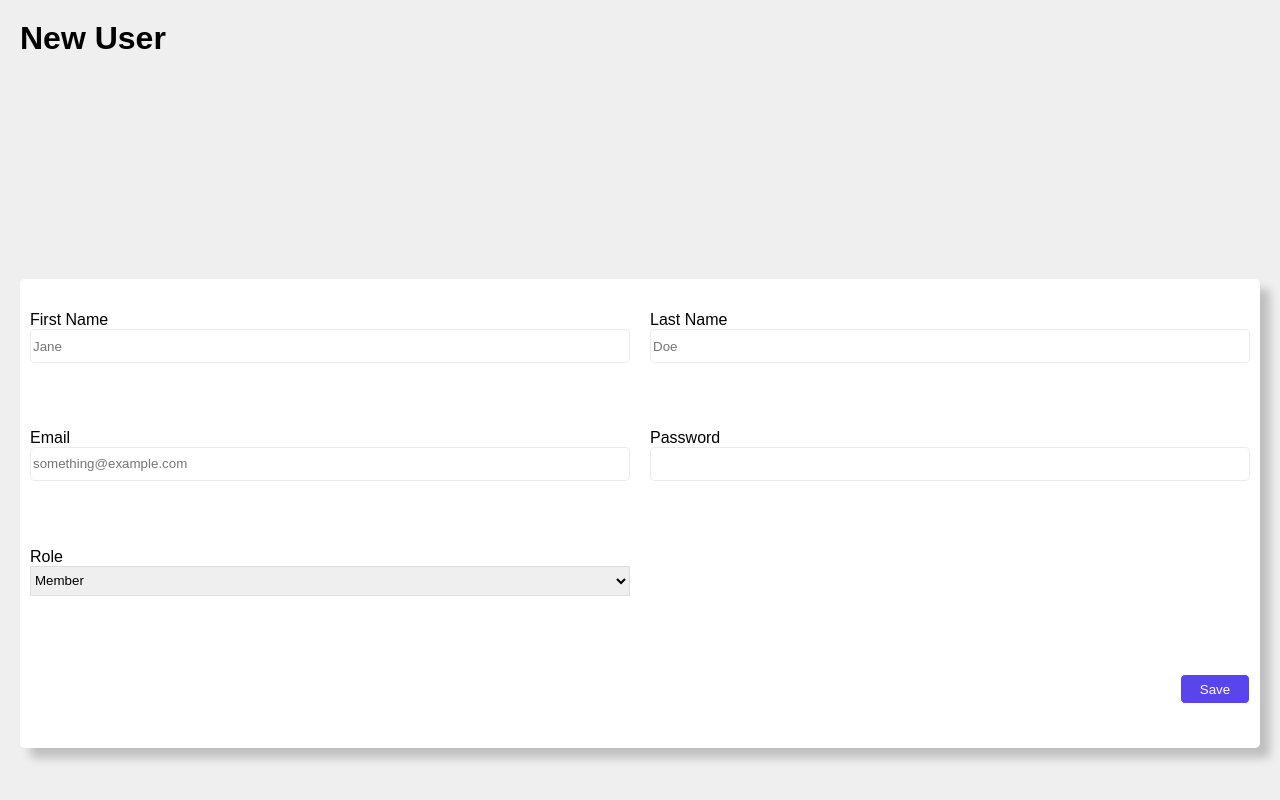
After one commit to DavidAMalcolm/INFO2180-Project2, a PHP site: page /add.html in a window 1280 px wide. The commit adds this page. Run offline with PHP 8.4, Linux system fonts and the light colour scheme.

Commit message:
Add User and Login Fully implemented

```diff
--- /dev/null
+++ b/add.html
@@ -0,0 +1,41 @@
+<!DOCTYPE html>
+<html lang="en">
+<head>
+    <meta charset="UTF-8">
+    <meta name="viewport" content="width=device-width, initial-scale=1.0">
+    <title>New User</title>
+    <link rel="stylesheet" href="adder.css">
+    <script src="add.js"></script>
+</head>
+        <h1>New User</h1>
+        <form action="register.php" method="POST" id="addForm">
+            <div class="together">
+                <label for="first">First Name</label>
+                <input type="text" placeholder="Jane" id="first" name="firstname">
+            </div>
+            <div class="together">
+                <label for="last">Last Name</label>
+                <input type="text" placeholder="Doe" id="last" name="lastname">
+            </div>
+            <div class="together">
+                <label for="mail">Email</label>
+                <input type="text" placeholder="something@example.com" id="mail" name="email">
+            </div>
+            <div class="together">
+                <label for="passkey">Password</label>
+                <input type="password" id="passkey" name="pskey" pattern="^(?=.*[a-z])(?=.*[A-Z])(?=.*\d).{8,}$" required>
+            </div>
+            <div class="together">
+                <label for="roler">Role</label>
+                <select name="roles" id="roler">
+                    <option value="Member">
+                        Member
+                    </option>
+                    <option value="Admin">
+                        Admin
+                    </option>
+                </select>
+            </div>
+            <input type="submit" value="Save" id="sub" onclick="hangON(event)">
+        </form>
+</html>
--- /dev/null
+++ b/add.js
@@ -0,0 +1,44 @@
+"use strict";
+
+    function hangON(event){
+        event.preventDefault()
+        console.log("LOL");
+        const firstname = document.getElementById("first").value;
+        const lastname = document.getElementById("last").value;
+        const email = document.getElementById("mail").value;
+        const password = document.getElementById("passkey").value;
+        const role = document.getElementById("roler").value;
+        console.log(firstname);
+        console.log(lastname);
+        console.log(email);
+        console.log(password);
+        console.log(role);
+        fetch("register.php", {
+            method: "POST",
+            headers: {
+                        "Content-Type": "application/x-www-form-urlencoded",
+            },
+            body: new URLSearchParams({
+                first: firstname,
+                last: lastname,
+                email: email,
+                pass: password,
+                role: role,
+            }).toString(),
+        })
+            .then((response)=>response.text())
+            .then((responseText)=>{
+                let resolution = responseText;
+                console.log(resolution);
+                if (resolution.includes("success")){
+                    alert("Successful Registration");
+                }
+                else{
+                    alert("Incorrect User Information");
+                    console.log(responseText);
+                }
+            })
+            .catch(error=>{
+                console.error("Error:"+ error);
+            })
+        }
--- /dev/null
+++ b/adder.css
@@ -0,0 +1,62 @@
+body{
+    margin: 0px;
+}
+
+h1{
+    font-family: Arial, Helvetica, sans-serif;
+    margin: 20px;
+}
+
+body{
+    background-color: rgba(128, 128, 128, 0.123);
+    display: grid;
+    height: 60vw;
+    column-gap: 30px;
+}
+
+form{
+    display: grid;
+    grid-template-columns: 1fr 1fr;
+    grid-template-rows: 1fr 1fr 1fr 1fr;
+    background-color: white;
+    border-radius: 5px;
+    align-items: center;
+    justify-content: center;
+    gap: 20px;
+    padding: 10px;
+    margin: 20px;
+    z-index: 1;
+    box-shadow: 10px 10px 10px rgba(0,0,0,0.2);
+}
+
+form label{
+    font-family: Arial, Helvetica, sans-serif;
+}
+
+form input{
+    height: 30px;
+    border-radius: 5px;
+    border: 1px solid #80808029;
+}
+
+.together{
+    display: flex;
+    flex-direction: column;
+}
+
+#sub{
+    grid-row: 4;
+    grid-column: 2;
+    color: white;
+    background-color: #5945ED;
+    border-radius: 5px;
+    align-self: center;
+    min-width: 70px;
+    border: 1px solid white;
+    justify-self: right;
+}
+
+select{
+    border: 1px solid #80808029;
+    height: 30px;
+}
--- a/index.html
+++ b/index.html
@@ -6,6 +6,8 @@
     <title>Dolphin CRM</title>
     <link rel="stylesheet" href="styles.css">
     <script src="script.js"></script>
+    <script src="add.js"></script>
+    <script src="side.js"></script>
 </head>
 <body>
     <Header>
@@ -14,6 +16,7 @@
             <p>Dolphin CRM</p>
         </div>
     </Header>
+    <nav></nav>
     <main>
         <h1>Login</h1>
         <form action="login.php" method="post" id="kill">
@@ -22,7 +25,6 @@
             <input type="submit" value="Login" id="prompter">
         </form>
     </main>
-    <aside></aside>
     <footer>
         <p>Copyright &copy; 2022 Dolphin CRM</p>
     </footer>
--- a/styles.css
+++ b/styles.css
@@ -1,5 +1,7 @@
 body{
     margin:0px;
+    display: grid;
+    grid-template-columns: 0.5fr 4fr;
 }
 
 
@@ -23,12 +25,14 @@ img{
 
 header{
     display: flex;
+    grid-column: span 2;
     margin: 0px;
     background-color: #061826;
 }
 
 main{
     display: flex;
+    grid-column: span 2;
     flex-direction: column;
     justify-content: center;
     align-items: center;
@@ -92,4 +96,5 @@ footer{
     justify-content: center;
     z-index: 1;
     border-top: 1px solid #80808029;
+    grid-column: span 2;
 }
```
Also changed, not shown: login.php (+6 -4 lines), register.php (added, +37 -0 lines), script.js (+34 -2 lines), side.css (added, +33 -0 lines), side.js (added, +34 -0 lines), sidebar.html (added, +28 -0 lines).
